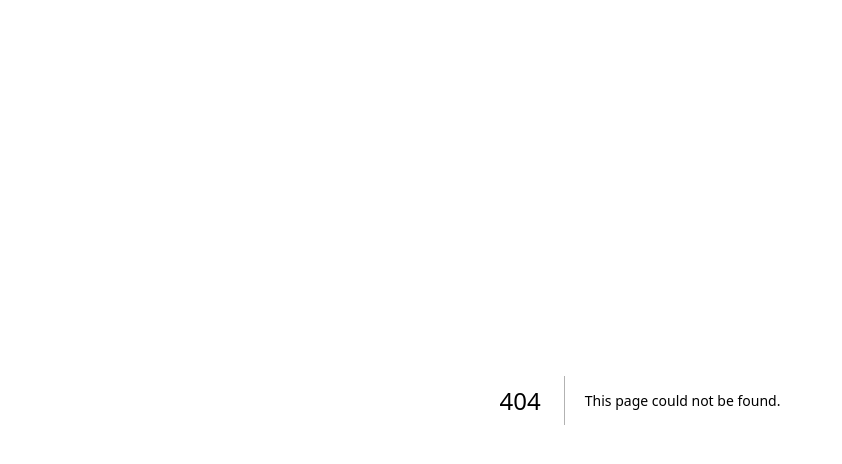
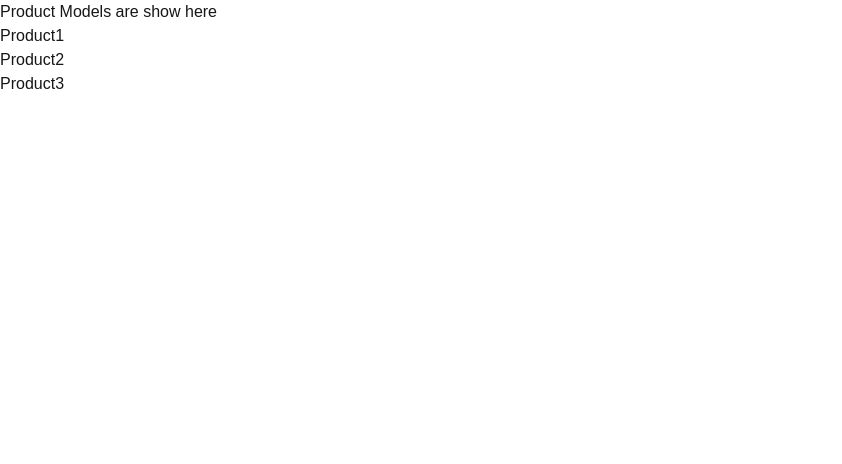
Before and after one commit to Rangerslider/NextBlog, a Next.js app: page /product in a window 1280 px wide. Before the commit this address had no page. Shown: the top 464 px of the page, without its empty margins (0-842 px from the left). Built offline with nearby package versions, Linux system fonts and the light colour scheme.

Commit message:
dynamic routes 1.0

```diff
--- /dev/null
+++ b/app/product/[productId]/page.tsx
@@ -0,0 +1,7 @@
+export default function ProductDetails({ params }: { params: { productId: string } }) {
+  return (
+    <div>
+      <h1>Details About Product Page{params.productId}</h1>
+    </div>
+  );
+}
--- /dev/null
+++ b/app/product/page.tsx
@@ -0,0 +1,15 @@
+export default function ProductPage() {
+    return (
+        <>
+            <h1>Product Models are show here</h1>
+            <p>Product1</p>
+            <p>Product2</p>
+            <p>Product3</p>
+        </>
+    )
+}
+//Dynamic Routes : ekhane amra jodi kono route er moddhe kono variable pass kori tahole oi route ta dynamic route bole.
+//product er jonno ekta folder create korlam ekn product page er moddhe 100 ta product thakbe and 100ta product
+//er jonno alada information thakbe ejonno amra dynamic routes use korte pari dynamics routes er jonno [] bracket
+//er moddhe folder create korle oi folder er jonno ekta dynamic route create hobe.Then er vitore params create korle
+// sei params id dynamicly change hobe.
```
